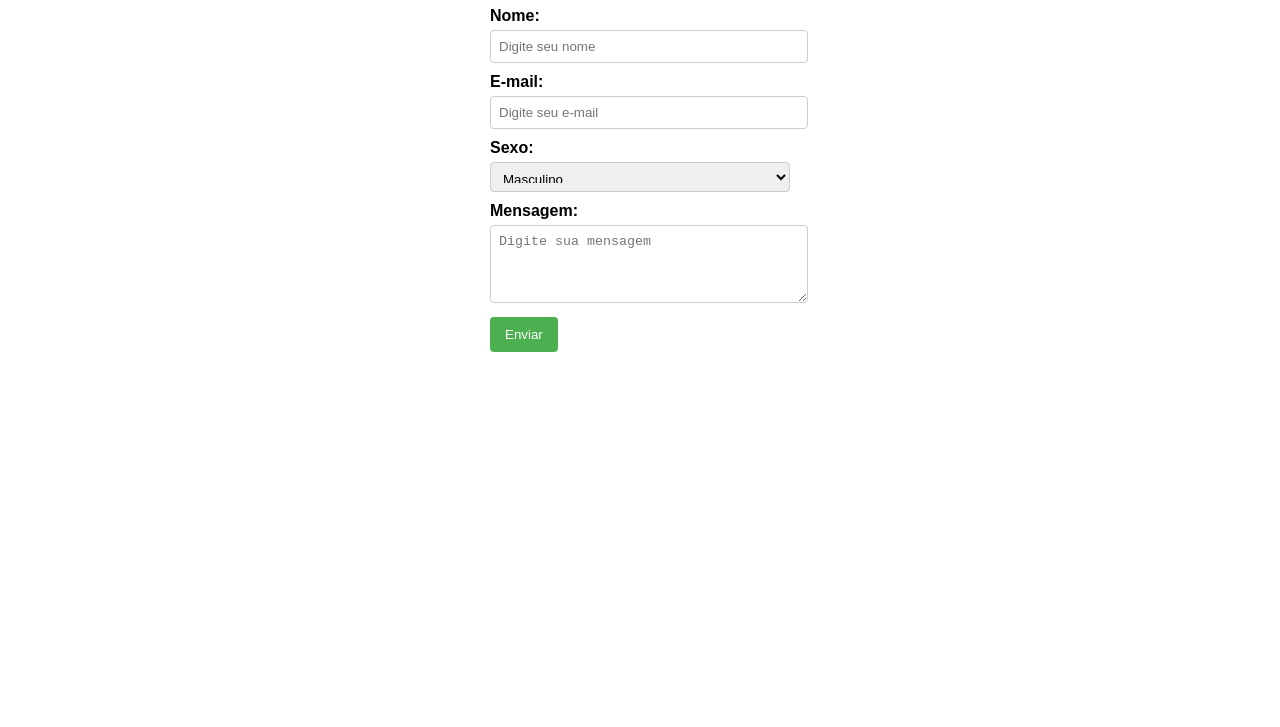
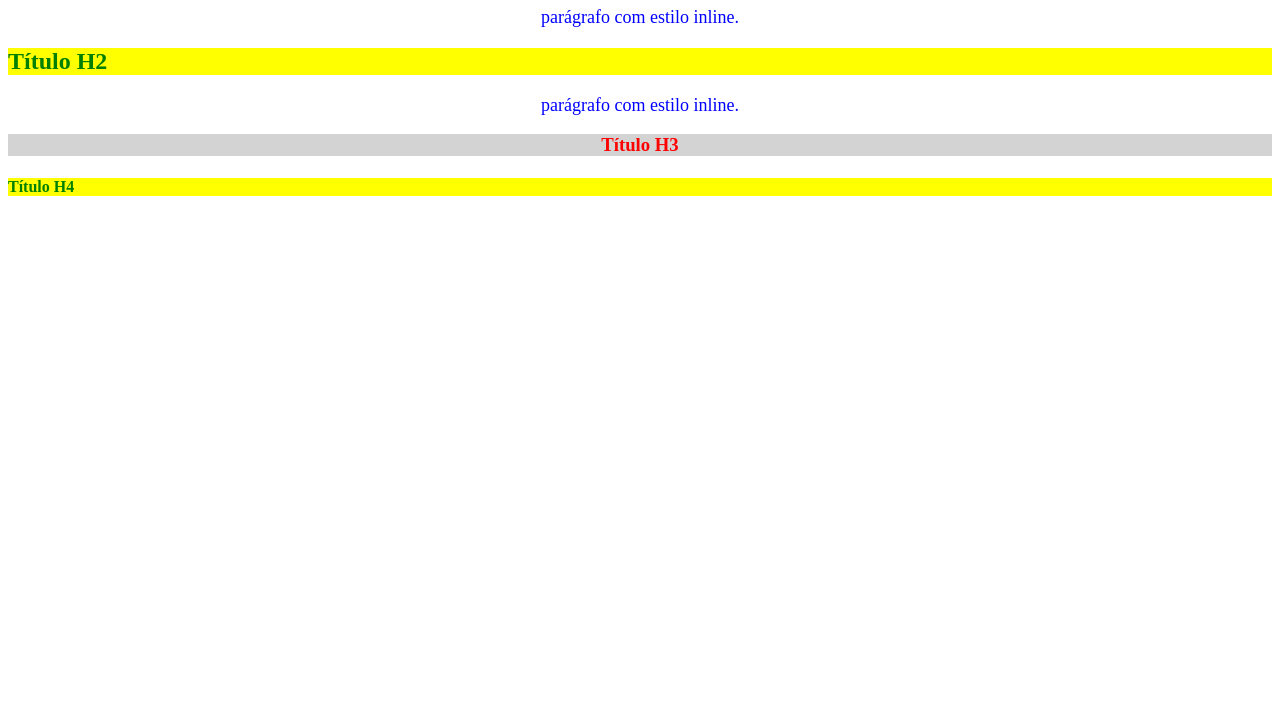
Before and after one commit to gustaluno/pwLista04-CSS, a plain HTML site: page index.html in a window 1280 px wide. Shown: the part 73-800 px from the top of the page. Drawn offline with Linux system fonts and the light colour scheme.

Commit message:
Update index.html

```diff
--- a/index.html
+++ b/index.html
@@ -2,77 +2,38 @@
 <html lang="pt-br">
 <head>
 <meta charset="UTF-8">
-<meta name="author" content="Seu Nome Completo">
-<meta name="keywords" content="web, número de matrícula, Atividades sobre CSS">
-<title>CSS - Atividade 3</title>
+<meta name="autor" content="gustavo,luis&guilherme">
+<meta name="keywords" content="web, 200026827, Atividades sobre CSS">
+<title>atividade sobre CSS</title>
 <style>
-  body {
-    font-family: Arial, sans-serif;
+  /* Estilos inline para a tag <p> */
+  p {
+    color: blue;
+    text-align: center;
+    font-size: 18px;
   }
 
-  form {
-    width: 300px;
-    margin: 0 auto;
+  /* Estilos para as tags h1, h3 */
+  .titulo-grande {
+    color: red;
+    text-align: center;
+    background-color: lightgray;
   }
 
-  label {
-    display: block;
-    margin-bottom: 5px;
-    font-weight: bold;
-  }
-
-  input[type="text"],
-  select,
-  textarea {
-    width: 100%;
-    padding: 8px;
-    margin-bottom: 10px;
-    border: 1px solid #ccc;
-    border-radius: 4px;
-  }
-
-  select {
-    height: 30px;
-  }
-
-  textarea {
-    resize: vertical;
-  }
-
-  input[type="submit"] {
-    background-color: #4CAF50;
-    color: white;
-    padding: 10px 15px;
-    border: none;
-    border-radius: 4px;
-    cursor: pointer;
-  }
-
-  input[type="submit"]:hover {
-    background-color: #45a049;
+  /* Estilos para as tags h2, h4 */
+  .titulo-pequeno {
+    color: green;
+    text-align: left;
+    background-color: yellow;
   }
 </style>
 </head>
 <body>
-  <h1>CSS - Atividade 3</h1>
-  <form>
-    <label for="nome">Nome:</label>
-    <input type="text" id="nome" name="nome" placeholder="Digite seu nome">
-
-    <label for="email">E-mail:</label>
-    <input type="text" id="email" name="email" placeholder="Digite seu e-mail">
-
-    <label for="sexo">Sexo:</label>
-    <select id="sexo" name="sexo">
-      <option value="masculino">Masculino</option>
-      <option value="feminino">Feminino</option>
-      <option value="outro">Outro</option>
-    </select>
-
-    <label for="mensagem">Mensagem:</label>
-    <textarea id="mensagem" name="mensagem" rows="4" placeholder="Digite sua mensagem"></textarea>
-
-    <input type="submit" value="Enviar">
-  </form>
+  <h1 class="titulo-grande">Título H1</h1>
+  <p>parágrafo com estilo inline.</p>
+  <h2 class="titulo-pequeno">Título H2</h2>
+  <p>parágrafo com estilo inline.</p>
+  <h3 class="titulo-grande">Título H3</h3>
+  <h4 class="titulo-pequeno">Título H4</h4>
 </body>
 </html>
```
